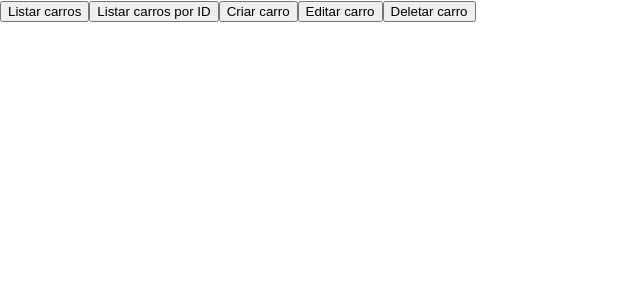
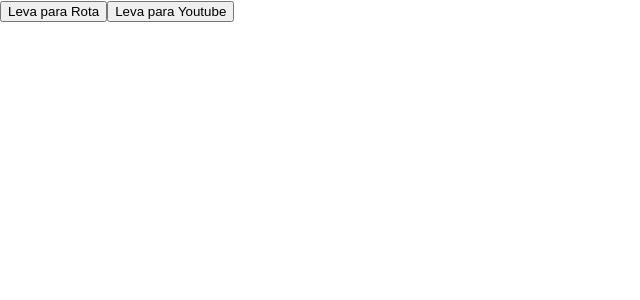
Before and after one commit to joaogoetze/react_api, a React (Create React App) app: page /dashboard in a window 1280 px wide. Shown: the top 300 px of the page, without its empty margins (0-640 px from the left). Built offline with nearby package versions, Linux system fonts and the light colour scheme.

Commit message:
adding reusable Button

```diff
--- a/src/pages/Dashboard.js
+++ b/src/pages/Dashboard.js
@@ -1,13 +1,32 @@
 import React from 'react';
+import ResusableButton from '../components/ReusableButton';
+import { useNavigate } from 'react-router-dom';
 
 function Dashboard() {
+
+    const navigate = useNavigate();
+
+    //função que consegue levar apenas para uma rota do próprio sistema
+    const goToLink = (route) => {
+        navigate(route);
+    }
+
+    //função que confere se é um link externo ou é uma rota interna do sistema, e transfere para o certo
+    const goToDestination = (destination) => {
+        if(destination.startsWith("http"))
+        {
+            window.open(destination, "_blank");
+        }
+        else
+        {
+            navigate(destination);
+        }
+    }
+
     return (
         <div>
-            <button>Listar carros</button>
-            <button>Listar carros por ID</button>
-            <button>Criar carro</button>
-            <button>Editar carro</button>
-            <button>Deletar carro</button>
+            <ResusableButton onPress={() => goToLink('/learnreact')} title='Leva para Rota'/>
+            <ResusableButton onPress={() => goToDestination('https://youtube.com')} title='Leva para Youtube'/>
         </div>
     );
 }
```
